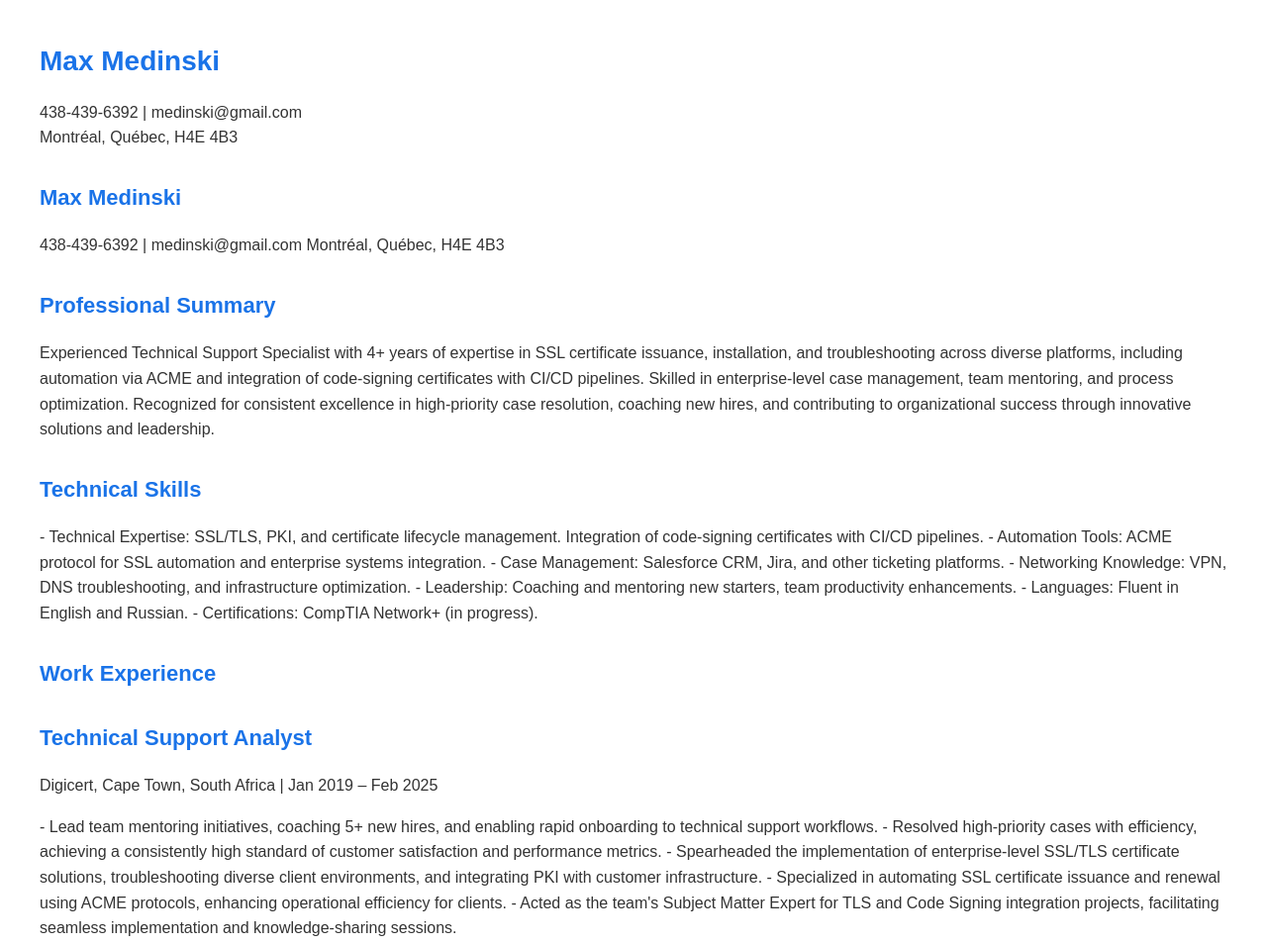
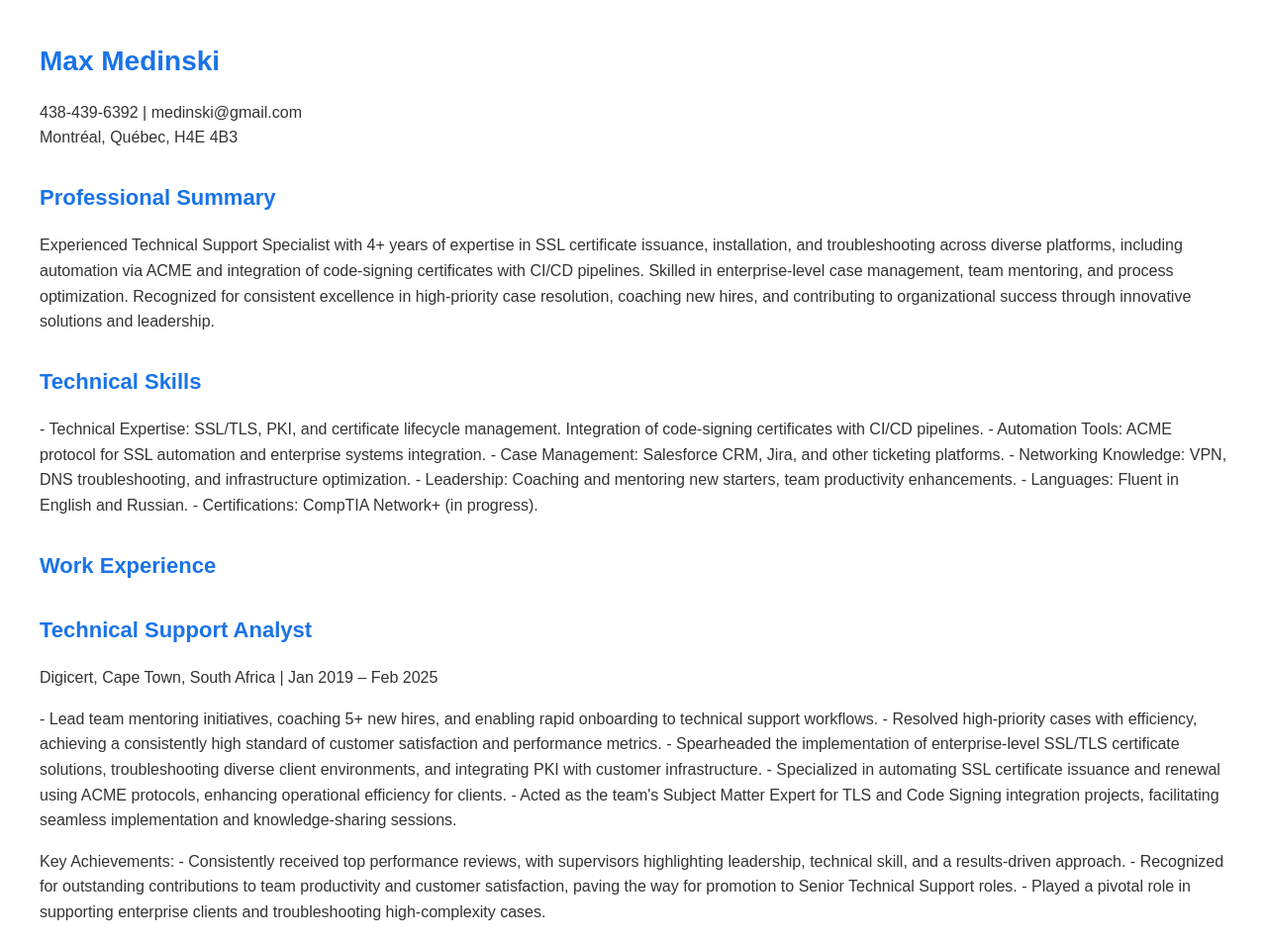
Before and after one commit to Max4code/resume-max-medinski, a plain HTML site: page index.html in a window 1280 px wide. Shown: the top 954 px of the page at 99% size. Drawn offline with Linux system fonts and the light colour scheme.

Commit message:
Update index.html
Removed double header

```diff
--- a/index.html
+++ b/index.html
@@ -17,9 +17,7 @@
 <body>
     <h1>Max Medinski</h1>
     <p>438-439-6392 | medinski@gmail.com<br>Montréal, Québec, H4E 4B3</p>
-<h2>Max Medinski</h2>
-<p>438-439-6392 | medinski@gmail.com
-Montréal, Québec, H4E 4B3</p>
+
 <h2>Professional Summary</h2>
 <p>Experienced Technical Support Specialist with 4+ years of expertise in SSL certificate issuance, installation, and troubleshooting across diverse platforms, including automation via ACME and integration of code-signing certificates with CI/CD pipelines. Skilled in enterprise-level case management, team mentoring, and process optimization. Recognized for consistent excellence in high-priority case resolution, coaching new hires, and contributing to organizational success through innovative solutions and leadership.</p>
 <h2>Technical Skills</h2>
```
